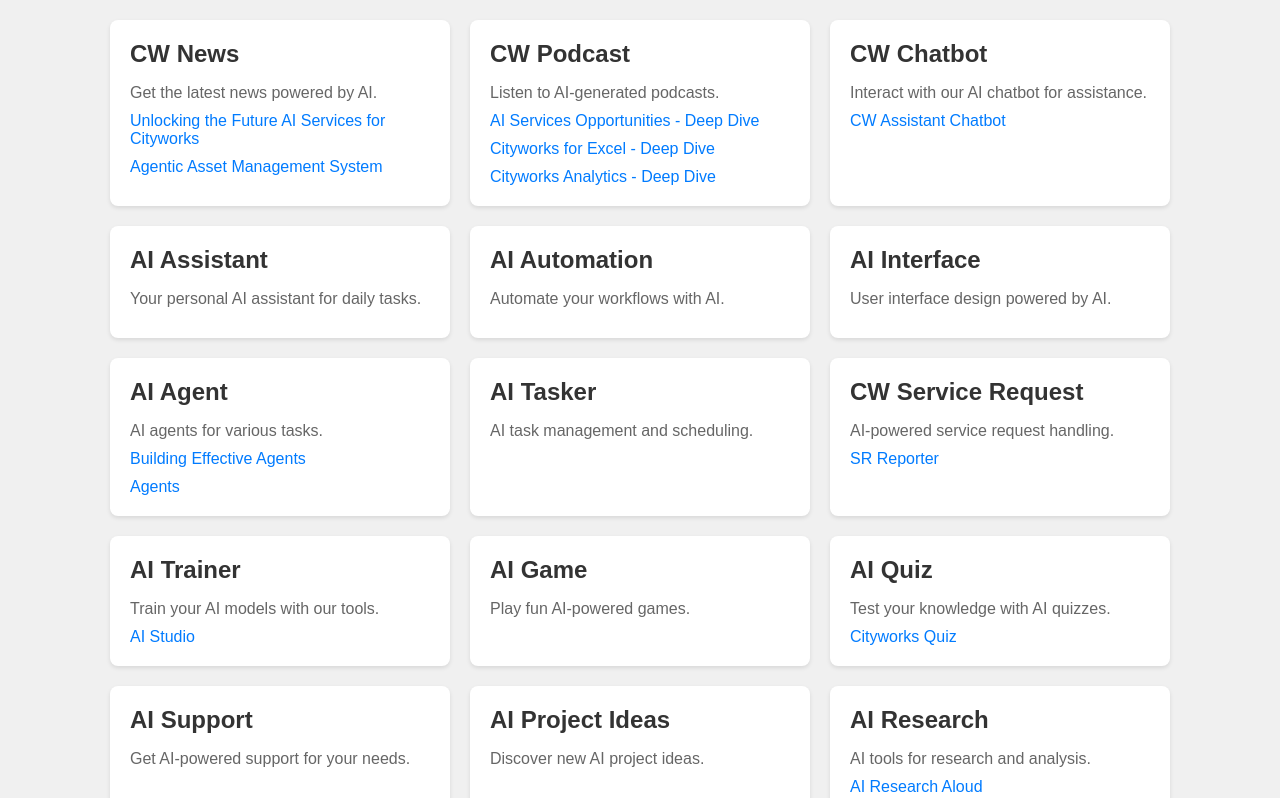
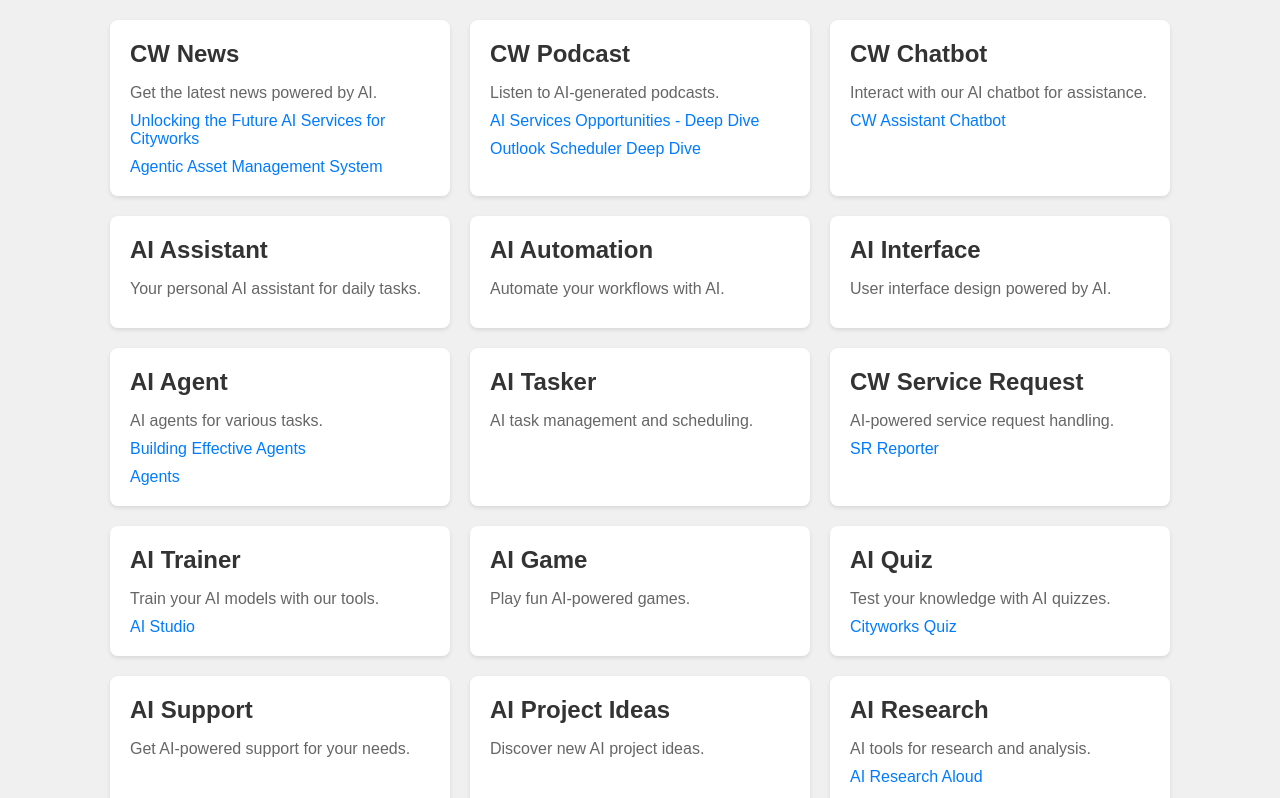
Before and after one commit to ken8/cwolc, a React (Vite) app: page / in a window 1280 px wide. Shown: the top 798 px of the page. Built offline with nearby package versions, Linux system fonts and the light colour scheme.

Commit message:
Initial commit from your app

```diff
--- a/package.json
+++ b/package.json
@@ -4,7 +4,9 @@
   "version": "0.0.0",
   "type": "module",
   "scripts": {
-    "dev": "vite"
+    "dev": "vite --host",
+    "build": "vite build",
+    "preview": "vite preview"
   },
   "dependencies": {
     "react": "^18.2.0",
--- a/src/App.jsx
+++ b/src/App.jsx
@@ -24,12 +24,8 @@ const services = [
         url: 'https://www.youtube.com/watch?v=LiXcfwAWPUs',
       },
        {
-         title: 'Cityworks for Excel - Deep Dive',
-         url: 'https://notebooklm.google.com/notebook/53cf5902-3ba0-4796-be15-64ccade7e8d0/audio',
-       },
-       {
-         title: 'Cityworks Analytics - Deep Dive',
-         url: 'https://notebooklm.google.com/notebook/702c2cb8-ecef-4d47-8feb-ef881d212514/audio',
+         title: 'Outlook Scheduler Deep Dive',
+         url: 'https://www.youtube.com/watch?v=NuohP5JXtr8',
        }
     ],
   },
```
